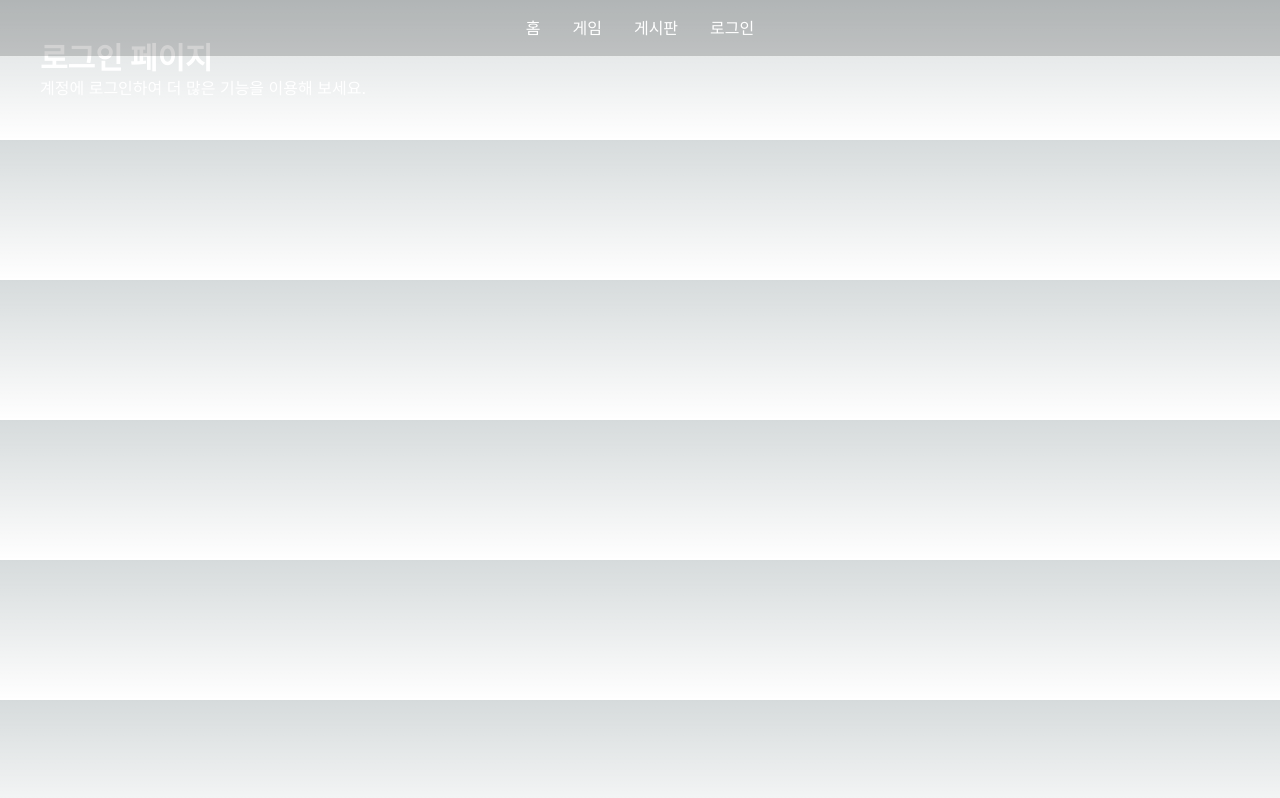
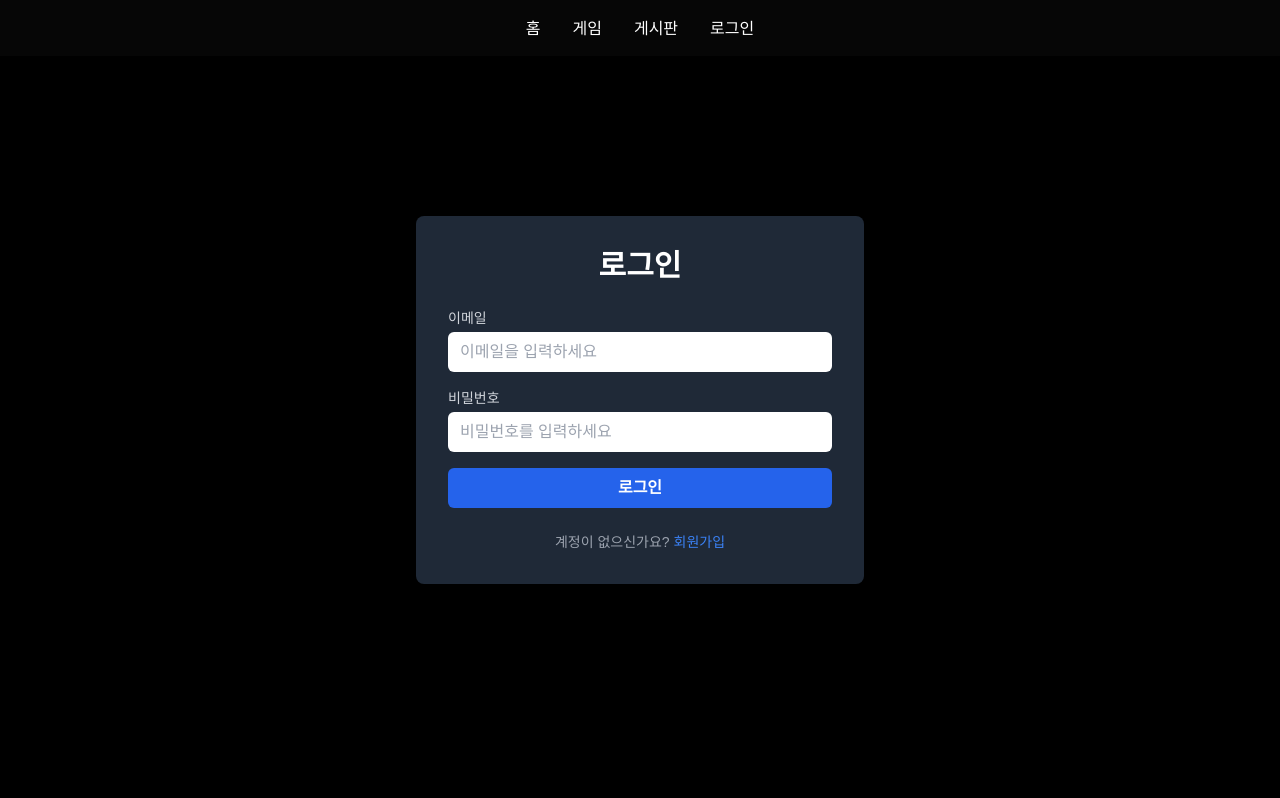
Before and after one commit to zune2222/AIrena_Webgl, a Next.js app: page /login in a window 1280 px wide. Built offline with nearby package versions, Linux system fonts and the light colour scheme; a web font is replaced by a local one.

Commit message:
로그인 페이지 틀 제작, 게시판 페이지 틀 제작, 게임 페이지 틀 제작, 간단한 게임 삽입

```diff
--- a/app/board/page.tsx
+++ b/app/board/page.tsx
@@ -1,11 +1,64 @@
 // app/board/page.tsx
-import React from "react";
+
+"use client";
+import React, { useState, useEffect, useRef } from "react";
+
+interface Post {
+  id: number;
+  name: string;
+  image: string;
+}
 
 const BoardPage: React.FC = () => {
+  const [posts, setPosts] = useState<Post[]>([]);
+  const [page, setPage] = useState(1);
+  const observer = useRef<IntersectionObserver | null>(null);
+
+  useEffect(() => {
+    fetchPosts(page);
+  }, [page]);
+
+  const fetchPosts = async (pageNum: number) => {
+    const newPosts: Post[] = Array.from({ length: 10 }, (_, index) => ({
+      id: (pageNum - 1) * 10 + index + 1,
+      name: `User ${index + 1 + (pageNum - 1) * 10}`,
+      image: `https://picsum.photos/seed/${(pageNum - 1) * 10 + index + 1}/200`,
+    }));
+
+    setPosts((prev) => [...prev, ...newPosts]);
+  };
+
+  const lastPostRef = (node: HTMLDivElement) => {
+    if (observer.current) observer.current.disconnect();
+    observer.current = new IntersectionObserver((entries) => {
+      if (entries[0].isIntersecting) {
+        setPage((prev) => prev + 1);
+      }
+    });
+    if (node) observer.current.observe(node);
+  };
+
   return (
     <div className="p-10 text-white">
-      <h1 className="text-3xl font-bold">게시판 페이지</h1>
-      <p>커뮤니티 게시판에 참여하고 다양한 글을 읽어보세요!</p>
+      <h1 className="text-3xl font-bold mb-5 mt-5">게시판</h1>
+      <div className="grid grid-cols-2 md:grid-cols-3 lg:grid-cols-4 gap-6">
+        {posts.map((post, index) => (
+          <div
+            key={post.id}
+            ref={index === posts.length - 1 ? lastPostRef : null}
+            className="bg-gray-800 rounded-lg overflow-hidden"
+          >
+            <img
+              src={post.image}
+              alt={post.name}
+              className="w-full h-48 object-cover" // 이미지를 카드 상단에 꽉 채우도록 설정
+            />
+            <div className="p-4">
+              <h2 className="text-lg font-semibold text-center">{post.name}</h2>
+            </div>
+          </div>
+        ))}
+      </div>
     </div>
   );
 };
--- a/app/game/page.tsx
+++ b/app/game/page.tsx
@@ -1,11 +1,76 @@
 // app/game/page.tsx
-import React from "react";
+"use client";
+import React, { useState } from "react";
 
 const GamePage: React.FC = () => {
+  const [targetNumber, setTargetNumber] = useState(generateRandomNumber());
+  const [userGuess, setUserGuess] = useState("");
+  const [feedback, setFeedback] = useState("");
+  const [attempts, setAttempts] = useState(0);
+  const [gameOver, setGameOver] = useState(false);
+
+  function generateRandomNumber() {
+    return Math.floor(Math.random() * 100) + 1; // 1부터 100 사이의 랜덤 숫자 생성
+  }
+
+  const handleGuess = () => {
+    const guess = parseInt(userGuess);
+    setAttempts((prev) => prev + 1);
+
+    if (guess === targetNumber) {
+      setFeedback("정답입니다! 🎉");
+      setGameOver(true);
+    } else if (guess < targetNumber) {
+      setFeedback("너무 낮아요!");
+    } else {
+      setFeedback("너무 높아요!");
+    }
+  };
+
+  const handleRestart = () => {
+    setTargetNumber(generateRandomNumber());
+    setUserGuess("");
+    setFeedback("");
+    setAttempts(0);
+    setGameOver(false);
+  };
+
   return (
-    <div className="p-10 text-white">
-      <h1 className="text-3xl font-bold">게임 페이지</h1>
-      <p>여기에서 다양한 게임을 즐겨보세요!</p>
+    <div className="flex items-center justify-center min-h-screen bg-black font-pretendard text-white">
+      <div className="w-full max-w-md p-8 space-y-6 bg-gray-800 rounded-lg shadow-lg text-center">
+        <h2 className="text-3xl font-bold">숫자 맞추기 게임</h2>
+        <p>1부터 100 사이의 숫자를 맞춰보세요!</p>
+        <p className="text-gray-400">시도 횟수: {attempts}</p>
+
+        {!gameOver ? (
+          <div className="space-y-4">
+            <input
+              type="number"
+              value={userGuess}
+              onChange={(e) => setUserGuess(e.target.value)}
+              className="w-full px-3 py-2 text-black rounded-md focus:outline-none focus:ring-2 focus:ring-blue-500"
+              placeholder="숫자를 입력하세요"
+              min="1"
+              max="100"
+            />
+            <button
+              onClick={handleGuess}
+              className="w-full py-2 font-semibold text-white bg-blue-600 rounded-md hover:bg-blue-700 focus:outline-none focus:ring-2 focus:ring-blue-500"
+            >
+              맞추기
+            </button>
+          </div>
+        ) : (
+          <button
+            onClick={handleRestart}
+            className="w-full py-2 font-semibold text-white bg-green-600 rounded-md hover:bg-green-700 focus:outline-none focus:ring-2 focus:ring-green-500"
+          >
+            다시 시작하기
+          </button>
+        )}
+
+        <p className="text-lg font-medium">{feedback}</p>
+      </div>
     </div>
   );
 };
--- a/app/login/page.tsx
+++ b/app/login/page.tsx
@@ -1,11 +1,70 @@
 // app/login/page.tsx
-import React from "react";
+"use client";
+import React, { useState } from "react";
 
 const LoginPage: React.FC = () => {
+  const [email, setEmail] = useState("");
+  const [password, setPassword] = useState("");
+
+  const handleLogin = (e: React.FormEvent) => {
+    e.preventDefault();
+    // 로그인 처리 로직 추가 (예: 서버 요청)
+    console.log("로그인 시도:", { email, password });
+  };
+
   return (
-    <div className="p-10 text-white">
-      <h1 className="text-3xl font-bold">로그인 페이지</h1>
-      <p>계정에 로그인하여 더 많은 기능을 이용해 보세요.</p>
+    <div className="flex items-center justify-center min-h-screen bg-black font-pretendard">
+      <div className="w-full max-w-md p-8 space-y-6 bg-gray-800 rounded-lg shadow-lg">
+        <h2 className="text-3xl font-bold text-center text-white">로그인</h2>
+        <form className="space-y-4" onSubmit={handleLogin}>
+          <div>
+            <label
+              htmlFor="email"
+              className="block text-sm font-medium text-gray-300"
+            >
+              이메일
+            </label>
+            <input
+              type="email"
+              id="email"
+              value={email}
+              onChange={(e) => setEmail(e.target.value)}
+              required
+              className="w-full px-3 py-2 mt-1 text-gray-900 rounded-md focus:outline-none focus:ring-2 focus:ring-blue-500"
+              placeholder="이메일을 입력하세요"
+            />
+          </div>
+          <div>
+            <label
+              htmlFor="password"
+              className="block text-sm font-medium text-gray-300"
+            >
+              비밀번호
+            </label>
+            <input
+              type="password"
+              id="password"
+              value={password}
+              onChange={(e) => setPassword(e.target.value)}
+              required
+              className="w-full px-3 py-2 mt-1 text-gray-900 rounded-md focus:outline-none focus:ring-2 focus:ring-blue-500"
+              placeholder="비밀번호를 입력하세요"
+            />
+          </div>
+          <button
+            type="submit"
+            className="w-full py-2 font-semibold text-white bg-blue-600 rounded-md hover:bg-blue-700 focus:outline-none focus:ring-2 focus:ring-blue-500"
+          >
+            로그인
+          </button>
+        </form>
+        <p className="text-sm text-center text-gray-400">
+          계정이 없으신가요?{" "}
+          <a href="/signup" className="text-blue-500 hover:underline">
+            회원가입
+          </a>
+        </p>
+      </div>
     </div>
   );
 };
```
